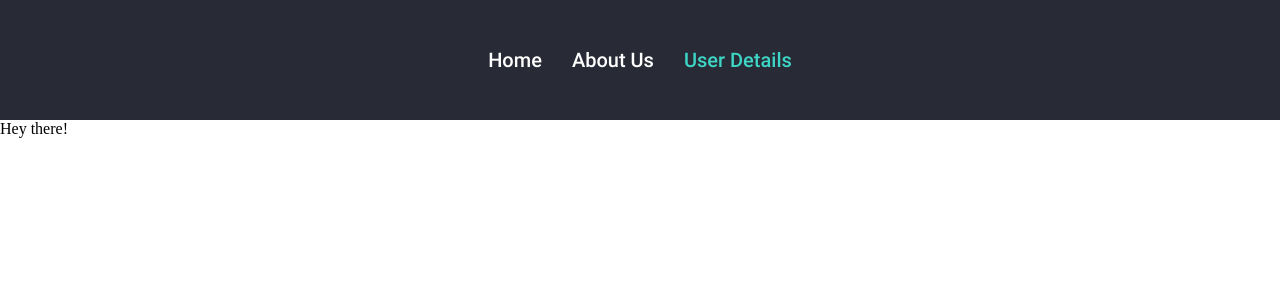
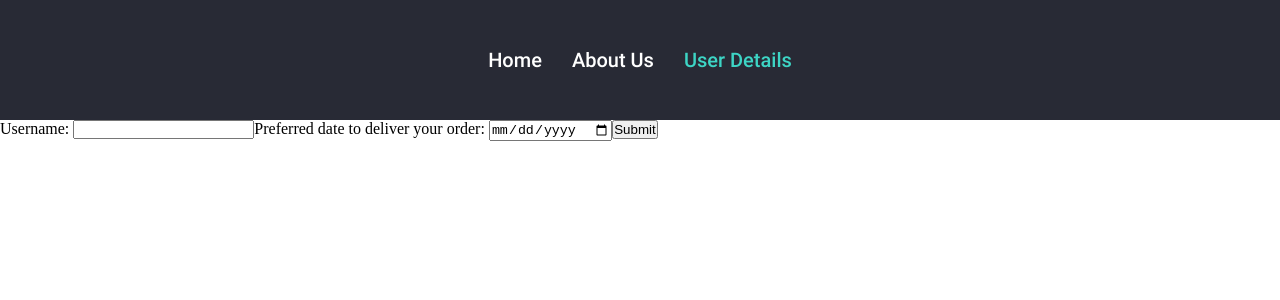
Before and after one commit to shevelevbv/RSS-React-March2023, a React (Vite) app in the folder components/: page /user in a window 1280 px wide. Shown: the top 300 px of the page. Built offline with nearby package versions, Linux system fonts and the light colour scheme.

Commit message:
feat: add action on form submit

```diff
--- /dev/null
+++ b/components/src/components/UserForm.tsx
@@ -0,0 +1,44 @@
+import React, {SyntheticEvent} from 'react';
+import { IUserDetails } from '../pages/UserDetails';
+
+interface IPropsType {
+  addUserCard: (userCard: IUserDetails) => void;
+}
+
+class UserForm extends React.Component<IPropsType> {
+  textInput: React.RefObject<HTMLInputElement>;
+  dateInput: React.RefObject<HTMLInputElement>;
+  constructor(props: IPropsType) {
+    super(props);
+    this.textInput = React.createRef();
+    this.dateInput = React.createRef();
+  }
+
+  validateData = (event: SyntheticEvent): void => {
+    event.preventDefault();
+    if (this.textInput.current && this.dateInput.current) {
+      const userCard = {
+        textInputValue: this.textInput.current.value,
+        dateInputValue: this.dateInput.current.value,
+      };
+      this.props.addUserCard(userCard);
+    }
+  };
+  render = () => {
+    return (
+      <>
+        <form onSubmit={this.validateData}>
+          <label>
+            Username: <input type="text" ref={this.textInput} />
+          </label>
+          <label>
+            Preferred date to deliver your order: <input type="date" ref={this.dateInput} />
+          </label>
+          <input type="submit" value="Submit" />
+        </form>
+      </>
+    );
+  };
+}
+
+export default UserForm;
--- a/components/src/pages/UserDetails.tsx
+++ b/components/src/pages/UserDetails.tsx
@@ -1,8 +1,38 @@
 import React from 'react';
+import UserForm from '../components/UserForm';
+
+export interface IUserDetails {
+  textInputValue: string;
+  dateInputValue: string;
+}
+
+interface IDetailsState {
+  userCards: Array<IUserDetails>;
+}
 
 class UserDetails extends React.Component {
-  render = () => {
-    return <div>Hey there!</div>;
+  state: IDetailsState = {
+    userCards: [],
+  };
+
+  addUserCard = (userCard: IUserDetails): void => {
+    console.log(this);
+    this.setState({
+      userCards: this.state.userCards.concat(userCard),
+    });
+  };
+  render = (): JSX.Element => {
+    console.log(this.state.userCards);
+    return (
+      <div>
+        <UserForm addUserCard={this.addUserCard} />
+        <ul>
+          {this.state.userCards.map((card) => (
+            <li key={card.textInputValue}>{card.textInputValue}</li>
+          ))}
+        </ul>
+      </div>
+    );
   };
 }
 
```
